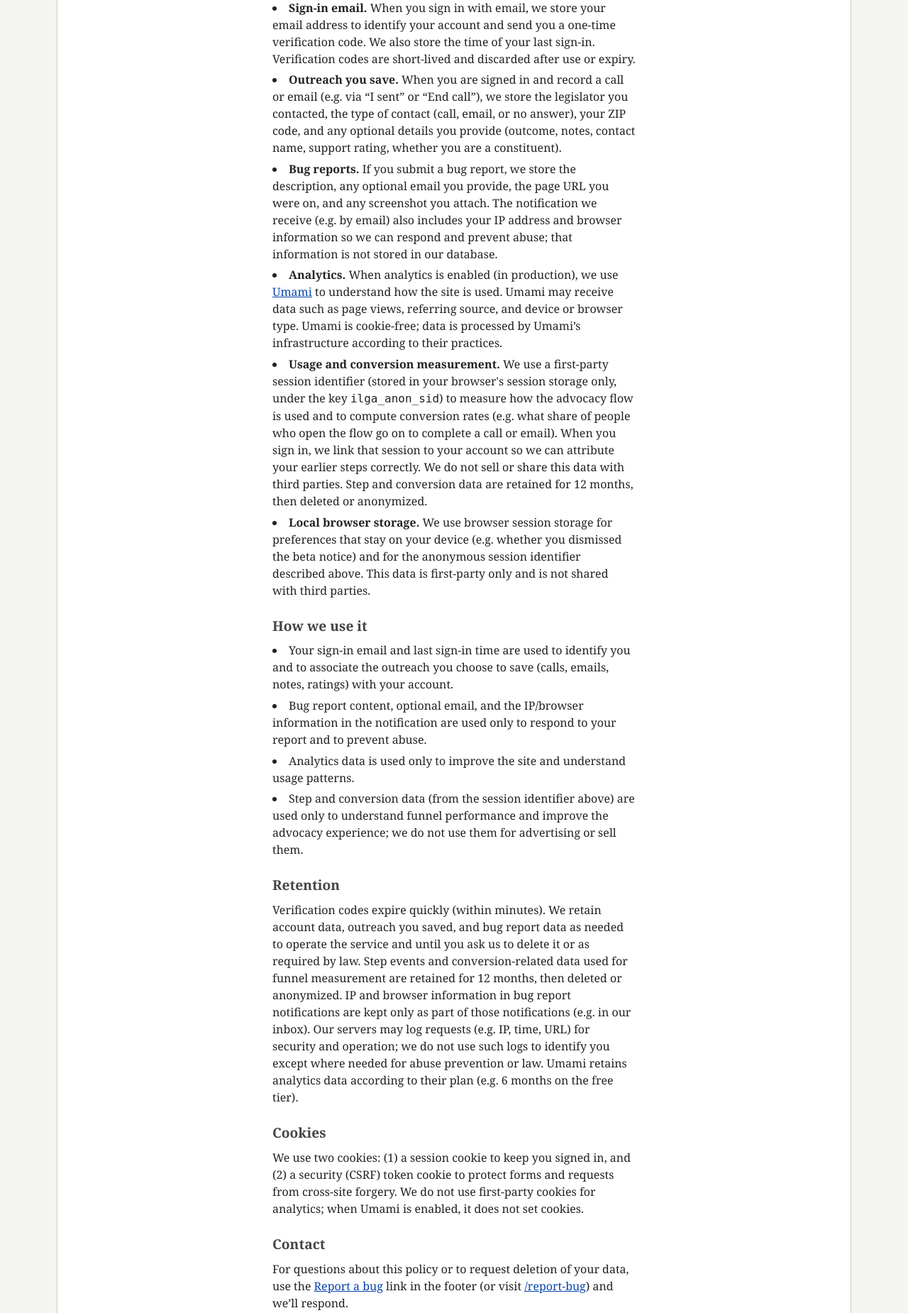
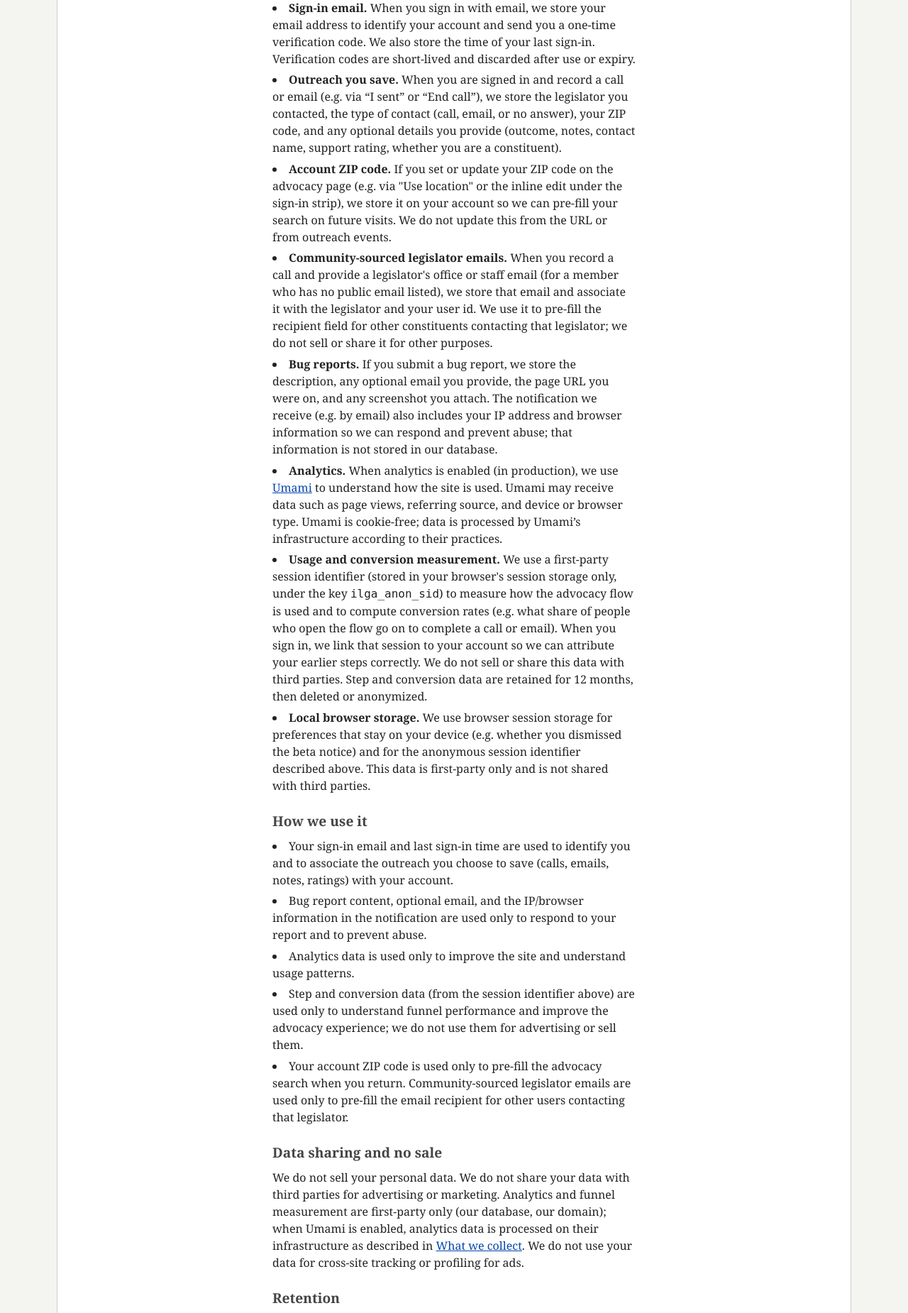
Before and after one commit to tyler-morales/ilga-graph, a Python web app: template src/ilga_graph/templates/privacy.html in a window 1280 px wide. Shown: the part 184-2034 px from the top of the page at 71% size. Run offline with Jinja, Linux system fonts and the light colour scheme; the template is opened without the code that fills it, so the values that code supplies are empty; some libraries are stand-ins or nearby versions.

Commit message:
content(legal): update privacy and terms copy
- Privacy: what we collect, use, sharing, security, rights, retention
- Terms: what site does, acceptable use, contact / report-bug

Co-authored-by: Cursor <cursoragent@cursor.com>

```diff
--- a/src/ilga_graph/templates/privacy.html
+++ b/src/ilga_graph/templates/privacy.html
@@ -10,6 +10,8 @@
         <ul>
             <li><strong>Sign-in email.</strong> When you sign in with email, we store your email address to identify your account and send you a one-time verification code. We also store the time of your last sign-in. Verification codes are short-lived and discarded after use or expiry.</li>
             <li><strong>Outreach you save.</strong> When you are signed in and record a call or email (e.g. via “I sent” or “End call”), we store the legislator you contacted, the type of contact (call, email, or no answer), your ZIP code, and any optional details you provide (outcome, notes, contact name, support rating, whether you are a constituent).</li>
+            <li><strong>Account ZIP code.</strong> If you set or update your ZIP code on the advocacy page (e.g. via "Use location" or the inline edit under the sign-in strip), we store it on your account so we can pre-fill your search on future visits. We do not update this from the URL or from outreach events.</li>
+            <li><strong>Community-sourced legislator emails.</strong> When you record a call and provide a legislator's office or staff email (for a member who has no public email listed), we store that email and associate it with the legislator and your user id. We use it to pre-fill the recipient field for other constituents contacting that legislator; we do not sell or share it for other purposes.</li>
             <li><strong>Bug reports.</strong> If you submit a bug report, we store the description, any optional email you provide, the page URL you were on, and any screenshot you attach. The notification we receive (e.g. by email) also includes your IP address and browser information so we can respond and prevent abuse; that information is not stored in our database.</li>
             <li><strong>Analytics.</strong> When analytics is enabled (in production), we use <a href="https://umami.is" target="_blank" rel="noopener noreferrer">Umami</a> to understand how the site is used. Umami may receive data such as page views, referring source, and device or browser type. Umami is cookie-free; data is processed by Umami’s infrastructure according to their practices.</li>
             <li><strong>Usage and conversion measurement.</strong> We use a first-party session identifier (stored in your browser's session storage only, under the key <code>ilga_anon_sid</code>) to measure how the advocacy flow is used and to compute conversion rates (e.g. what share of people who open the flow go on to complete a call or email). When you sign in, we link that session to your account so we can attribute your earlier steps correctly. We do not sell or share this data with third parties. Step and conversion data are retained for 12 months, then deleted or anonymized.</li>
@@ -24,12 +26,23 @@
             <li>Bug report content, optional email, and the IP/browser information in the notification are used only to respond to your report and to prevent abuse.</li>
             <li>Analytics data is used only to improve the site and understand usage patterns.</li>
             <li>Step and conversion data (from the session identifier above) are used only to understand funnel performance and improve the advocacy experience; we do not use them for advertising or sell them.</li>
+            <li>Your account ZIP code is used only to pre-fill the advocacy search when you return. Community-sourced legislator emails are used only to pre-fill the email recipient for other users contacting that legislator.</li>
         </ul>
+    </section>
+
+    <section aria-labelledby="privacy-sharing">
+        <h2 id="privacy-sharing">Data sharing and no sale</h2>
+        <p>We do not sell your personal data. We do not share your data with third parties for advertising or marketing. Analytics and funnel measurement are first-party only (our database, our domain); when Umami is enabled, analytics data is processed on their infrastructure as described in <a href="#privacy-what-we-collect">What we collect</a>. We do not use your data for cross-site tracking or profiling for ads.</p>
     </section>
 
     <section aria-labelledby="privacy-retention">
         <h2 id="privacy-retention">Retention</h2>
-        <p>Verification codes expire quickly (within minutes). We retain account data, outreach you saved, and bug report data as needed to operate the service and until you ask us to delete it or as required by law. Step events and conversion-related data used for funnel measurement are retained for 12 months, then deleted or anonymized. IP and browser information in bug report notifications are kept only as part of those notifications (e.g. in our inbox). Our servers may log requests (e.g. IP, time, URL) for security and operation; we do not use such logs to identify you except where needed for abuse prevention or law. Umami retains analytics data according to their plan (e.g. 6 months on the free tier).</p>
+        <p>Verification codes expire quickly (within minutes). We retain account data (including your stored ZIP code), outreach you saved, community-sourced legislator emails, and bug report data as needed to operate the service and until you ask us to delete it or as required by law. Step events and conversion-related data used for funnel measurement are retained for 12 months, then deleted or anonymized. IP and browser information in bug report notifications are kept only as part of those notifications (e.g. in our inbox). Our servers may log requests (e.g. IP, time, URL) for security and operation; we do not use such logs to identify you except where needed for abuse prevention or law. Umami retains analytics data according to their plan (e.g. 6 months on the free tier).</p>
+    </section>
+
+    <section aria-labelledby="privacy-security">
+        <h2 id="privacy-security">Security</h2>
+        <p>We serve the site over HTTPS. Session and CSRF cookies are set with secure flags in production. We use the data we collect only as described in this policy and do not use server logs to identify you except for abuse prevention or as required by law.</p>
     </section>
 
     <section aria-labelledby="privacy-cookies">
@@ -37,9 +50,14 @@
         <p>We use two cookies: (1) a session cookie to keep you signed in, and (2) a security (CSRF) token cookie to protect forms and requests from cross-site forgery. We do not use first-party cookies for analytics; when Umami is enabled, it does not set cookies.</p>
     </section>
 
+    <section aria-labelledby="privacy-rights">
+        <h2 id="privacy-rights">Your rights</h2>
+        <p>You may request access to, correction of, or deletion of your data. Contact us using the <a href="{{ beta_banner_feedback_url or '/report-bug' }}">Report a bug</a> link in the footer (or <a href="/report-bug">/report-bug</a>). We will respond within a reasonable time and, where applicable, honor deletion requests subject to legal or operational retention needs.</p>
+    </section>
+
     <section aria-labelledby="privacy-contact">
         <h2 id="privacy-contact">Contact</h2>
-        <p>For questions about this policy or to request deletion of your data, use the <a href="{{ beta_banner_feedback_url or '/report-bug' }}">Report a bug</a> link in the footer (or visit <a href="/report-bug">/report-bug</a>) and we’ll respond.</p>
+        <p>For questions about this policy or to exercise your rights above, use the <a href="{{ beta_banner_feedback_url or '/report-bug' }}">Report a bug</a> link in the footer (or visit <a href="/report-bug">/report-bug</a>) and we’ll respond.</p>
     </section>
 </div>
 {% endblock %}
```
Also changed, not shown: src/ilga_graph/templates/terms.html (+11 -1 lines).
